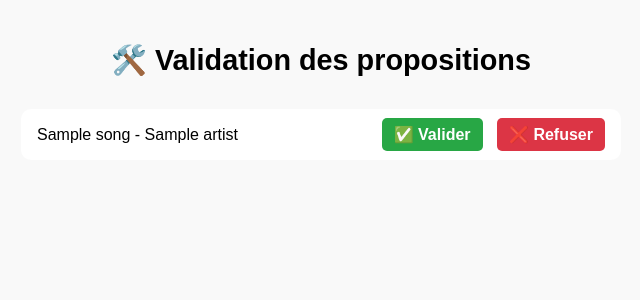
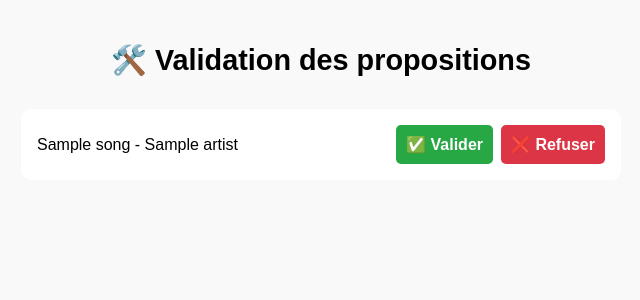
Before and after one commit to editionsnathan/spotify-playlist-dnc3, a Flask app: template templates/admin.html in a window 1280 px wide. Shown: the top 300 px of the page, without its empty margins (319-959 px from the left). Run offline with Flask 3, Linux system fonts and the light colour scheme; the template is opened without the code that fills it: most values are stand-ins (such as "Sample title", 1, 10 or a date in 2020).

Commit message:
Update admin.html

```diff
--- a/templates/admin.html
+++ b/templates/admin.html
@@ -1,3 +1,4 @@
+
 <!DOCTYPE html>
 <html lang="fr">
 <head>
@@ -8,10 +9,37 @@
     body { font-family: sans-serif; padding: 1rem; background: #f9f9f9; text-align: center; }
     h1 { font-size: 1.8rem; margin-bottom: 2rem; }
     ul { list-style: none; padding: 0; max-width: 600px; margin: auto; }
-    li { background: #fff; margin: 1rem 0; padding: 1rem; border-radius: 10px; display: flex; justify-content: space-between; align-items: center; }
-    .actions a { margin-left: 10px; padding: 8px 12px; border-radius: 5px; text-decoration: none; color: white; font-weight: bold; }
+    li { background: #fff; margin: 1rem 0; padding: 1rem; border-radius: 10px; display: flex; flex-direction: column; gap: 1rem; align-items: center; }
+    .actions {
+      display: flex;
+      flex-direction: column;
+      gap: 0.5rem;
+      width: 100%;
+    }
+    .actions a {
+      padding: 10px;
+      border-radius: 5px;
+      text-decoration: none;
+      color: white;
+      font-weight: bold;
+      width: 100%;
+      max-width: 150px;
+      margin: auto;
+    }
     .approve { background: #28a745; }
     .reject { background: #dc3545; }
+    @media (min-width: 480px) {
+      li { flex-direction: row; justify-content: space-between; align-items: center; }
+      .actions {
+        flex-direction: row;
+        justify-content: flex-end;
+        width: auto;
+      }
+      .actions a {
+        width: auto;
+        margin: 0;
+      }
+    }
   </style>
 </head>
 <body>
```
